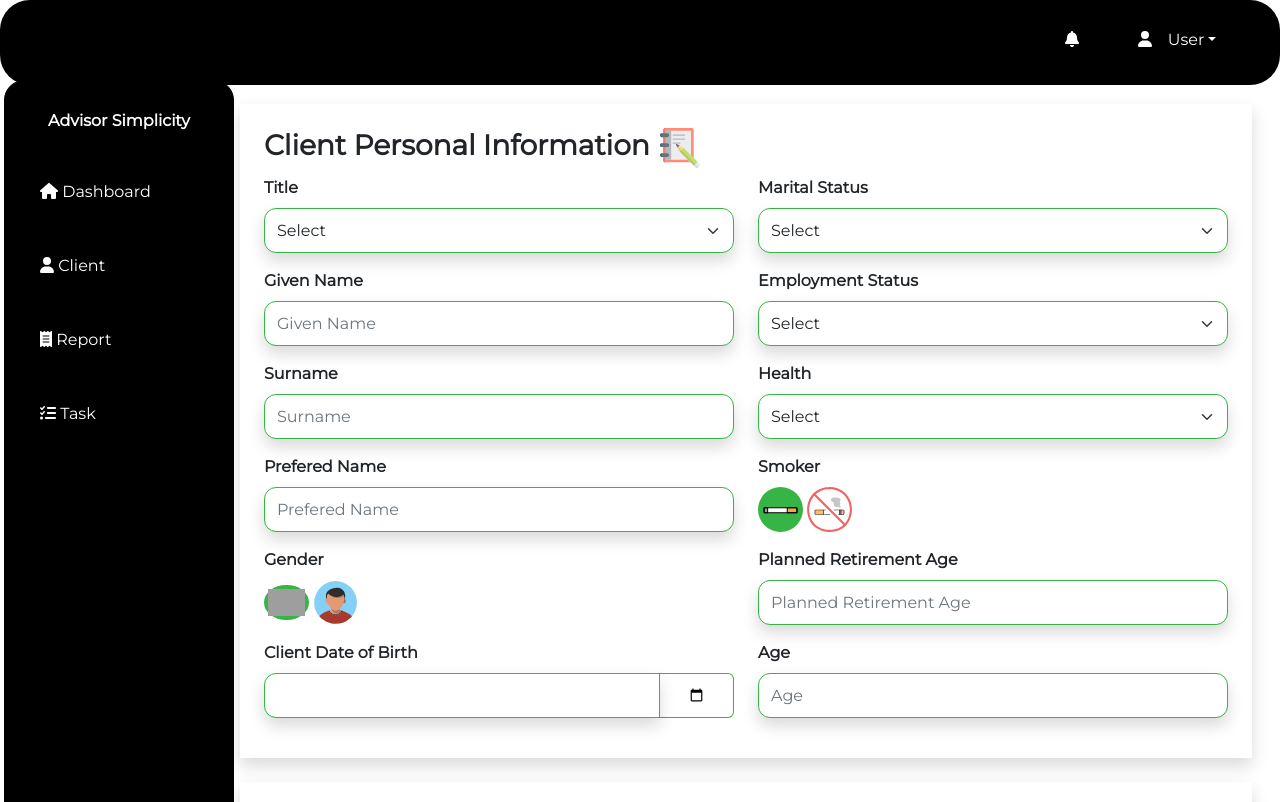
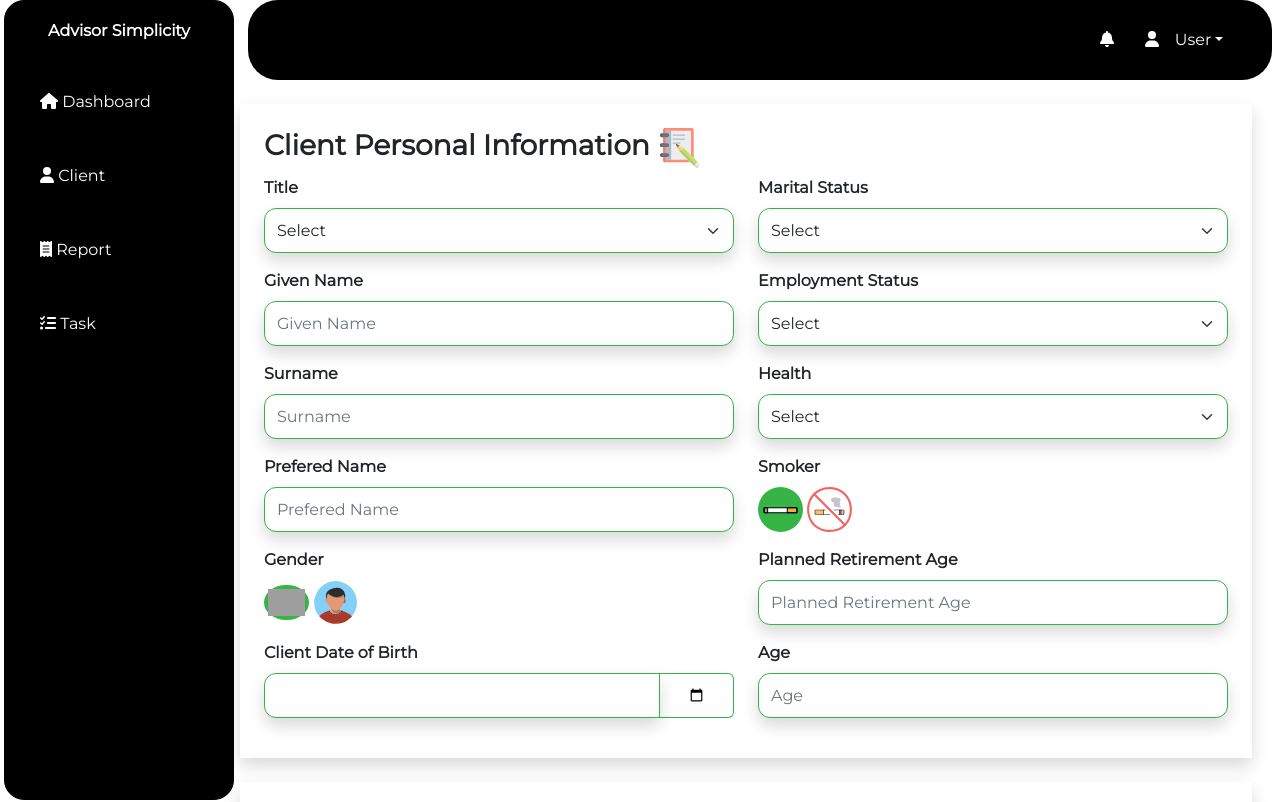
Before and after one commit to usamafaheemAhmed/React-Project-AdvisorSimplicity---FrontEnd, a React (Create React App) app: page / in a window 1280 px wide. Shown: the top 802 px of the page. Built offline with nearby package versions, Linux system fonts and the light colour scheme; grey boxes are pictures that could not be loaded.

Commit message:
Updated FrontEnd

```diff
--- a/src/App.js
+++ b/src/App.js
@@ -1,6 +1,6 @@
 import './App.css';
 import '../node_modules/bootstrap/dist/css/bootstrap.min.css'
-// import PersonalDetail from './components/personalDetail/PersonalDetail';
+
 import PersonalDetail from './components/personalDetail/PersonalDetail';
 import BusinessTextStucture from './components/business-textStructure/BusinessTextStucture';
 import IncomeExpenses from './components/incomeAndExpenses/IncomeExpenses';
@@ -12,13 +12,13 @@ import Topbar from './components/Topbar/Topbar';
 function App() {
   return (
     <>
-      <Topbar />
     <div className="row mx-1" id="Shapaik">
       <div className="col-md-2 m-0 p-0 ">
         <SideBarrr/>
       </div>
 
-        <div className="col-md-10 m-0 p-0 ">
+      <div className="col-md-10 m-0 p-0">
+        <Topbar />
         <PersonalDetail/>
         <BusinessTextStucture/>
         <IncomeExpenses/>
--- a/src/Components/SideBar/Side.css
+++ b/src/Components/SideBar/Side.css
@@ -9,6 +9,8 @@
     /* margin-top: 20px; */
     position: fixed;
     width: 230px;
+    margin-top: -80px;
+
 }
 .topBar{
     border-radius: 20px;
@@ -24,7 +26,7 @@
 h6{
 
     font-weight: 600;
-    margin-top: 30px;
+    margin-top: 20px;
 }
 li{
   list-style: none;
--- a/src/Components/SideBar/SideBarrr.js
+++ b/src/Components/SideBar/SideBarrr.js
@@ -11,9 +11,7 @@ const SideBarrr = () => {
 
 
 //   let Navigate = useNavigate();
-  let manageTaskHandler=()=>{
-    alert("manageTaskHandler")
-  }
+
 
 
   return (
@@ -73,7 +71,7 @@ const SideBarrr = () => {
       <li className="dropdown d-block">
       <li className=""><FontAwesomeIcon icon={faTasks}/> Task</li>
       <div className="dropdown-content">
-    <a onClick={manageTaskHandler} className='py-1'>Manage Task</a>
+    <a  className='py-1'>Manage Task</a>
     <a href="#" className='py-1'>Manage Document</a>
 
     </div>
--- a/src/Components/Topbar/Topbar.css
+++ b/src/Components/Topbar/Topbar.css
@@ -5,9 +5,10 @@
     border-radius: 30px;
     top: 0;
     position: fixed;
-    width: 100%;
-    height: 85px;
+    width: 80%;
+    height: 80px;
     z-index: 1;
+    margin-left: 20px;
   }
   #DropDown{
     color: white;
@@ -19,11 +20,11 @@
     color: white;
   }
   #UserIcon{
-    margin-top: 6%;
-    margin-left: 32%;
+    margin-top: 8%;
+    margin-left: 22%;
   }
   #BellIcon{
-    margin-top: 6%;
+    margin-top: 8%;
   }
 
   @media only screen and (max-width: 768px) {
--- a/src/Components/Topbar/Topbar.js
+++ b/src/Components/Topbar/Topbar.js
@@ -8,7 +8,7 @@ import { faBell, faUser } from '@fortawesome/free-solid-svg-icons';
 function Topbar() {
   return (
     <div className='container-fluid'>
-        <div className='row' id="TopBar">
+        <div className='row ' id="TopBar">
         <div className='col-md-10 text-center'></div>
         <div className='col-md-2 float-right'>
             <Nav className="me-auto">
--- a/src/Components/personalDetail/PersonalDetail.js
+++ b/src/Components/personalDetail/PersonalDetail.js
@@ -35,8 +35,12 @@ const PersonalDetail = () => {
 
   const [clientDec, setClientDec] = useState(true);
 
+  const [numOfChild, setNumOfChild] = useState(1);
+  const [checkNumber, setcheckNumber] = useState();
+
+
   const handleClose = () => setShow(false);
-  //  const handleShow = () => setShow(true);
+   const handleShow = () => setShow(true);
 
   let smokerHandler=(elem)=>{
     if(elem=="smoker"){
@@ -142,7 +146,9 @@ const PersonalDetail = () => {
    }
   }
 
-  let childrenHandler=(elem)=>{
+  let childrenHandler=(elem,num)=>{
+    setcheckNumber(num)
+    // alert(numOfChild)
     let noChildren=document.getElementById("noChildren").classList;
     let oneChildren=document.getElementById("oneChildren").classList;
     let twoChildren=document.getElementById("twoChildren").classList;
@@ -171,6 +177,7 @@ const PersonalDetail = () => {
 
    setShow(true)
 
+
 }
 
 let childrenHandlerzero=(elem)=>{
@@ -265,10 +272,6 @@ let partnerAgeHandler=()=>{
   document.getElementById("employeeAgeID2").value=age ||0;
 
 }
-
-
-
-
 
 const initialValues={
   titleID:'',
@@ -488,6 +491,22 @@ const initialValues2={
     }
     console.log(values);
     //  handleClose ();
+    if(numOfChild==checkNumber){
+      // alert("1")
+      handleClose ();
+      setNumOfChild(1)
+    }
+    else{
+      setNumOfChild(numOfChild+1)
+      alert(numOfChild)
+      handleClose ();
+      // setShow(true)
+      setTimeout(() => {
+        handleShow();
+      }, 600);
+    }
+
+
 
   }
 
@@ -612,6 +631,7 @@ const initialValues2={
 
   return (
     <>
+
         {/* --------------------------Start client Form-------------------- */}
                   <Formik
                     initialValues={initialValues}
@@ -1633,11 +1653,11 @@ const initialValues2={
                       </label>
                       <div>
                       <span value="0" id="noChildren" className=" selectedchildBtn childBtn  mx-4" onClick={()=>childrenHandlerzero("noChildren")}>0</span>
-                      <span  id="oneChildren" className="childBtn text-center  mx-4" onClick={()=>childrenHandler("oneChildren")}>1</span>
-                      <span  id="twoChildren" className="childBtn  mx-4" onClick={()=>childrenHandler("twoChildren")}>2</span>
-                      <span  id="threeChildren" className="childBtn   mx-4" onClick={()=>childrenHandler("threeChildren")}>3</span>
-                      <span  id="fourChildren" className="childBtn  mx-4" onClick={()=>childrenHandler("fourChildren")}>4</span>
-                      <span  id="fiveChildren" className="childBtn  mx-4" onClick={()=>childrenHandler("fiveChildren")}>5</span>
+                      <span  id="oneChildren" className="childBtn text-center  mx-4" onClick={()=>childrenHandler("oneChildren",1)}>1</span>
+                      <span  id="twoChildren" className="childBtn  mx-4" onClick={()=>childrenHandler("twoChildren",2)}>2</span>
+                      <span  id="threeChildren" className="childBtn   mx-4" onClick={()=>childrenHandler("threeChildren",3)}>3</span>
+                      <span  id="fourChildren" className="childBtn  mx-4" onClick={()=>childrenHandler("fourChildren",4)}>4</span>
+                      <span  id="fiveChildren" className="childBtn  mx-4" onClick={()=>childrenHandler("fiveChildren",5)}>5</span>
 
 
                       </div>
@@ -1693,7 +1713,7 @@ const initialValues2={
                                   >
                                     Child
                                   </label>
-                                  <input readOnly className="form-control inputDesign shadow" type="text" value="#1" />
+                                  <input readOnly className="form-control inputDesign shadow" type="text" value={numOfChild} />
 
                                 </div>
                               </div>
```
Also changed, not shown: src/Components/incomeAndExpenses/IncomeExpenses.js. Lines whose indentation alone changed are shown as unchanged.
